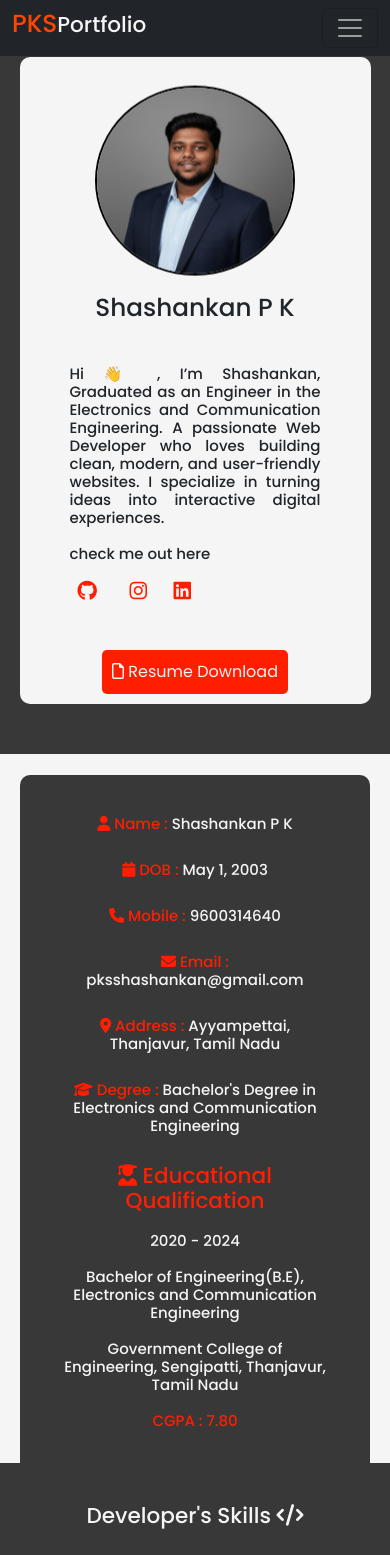
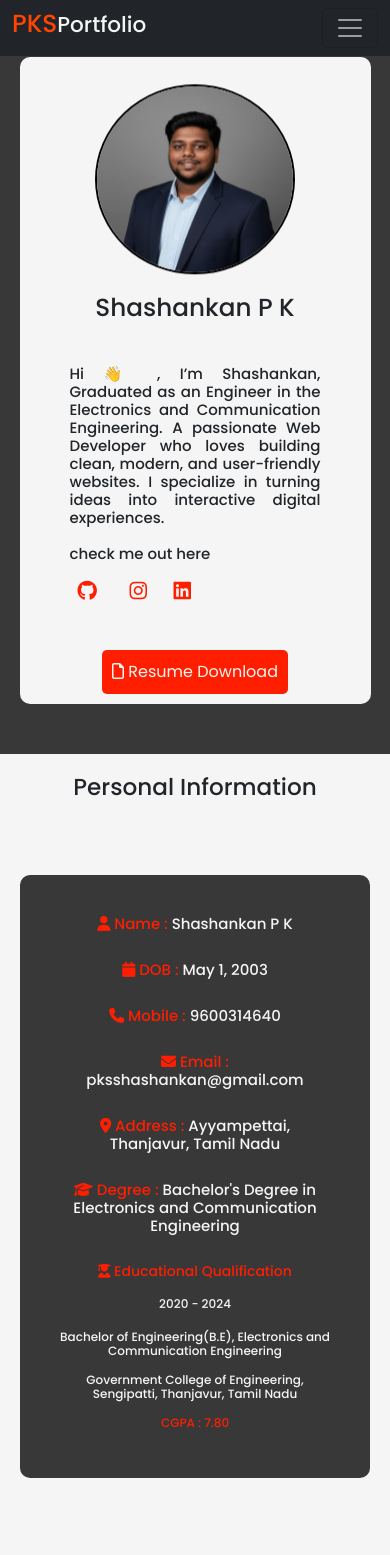
Before and after one commit to Shashankan-PKS/Shashankan-Portfolio, a React (Vite) app: page / in a window 390 px wide. Shown: the top 1555 px of the page. Built offline with nearby package versions, Linux system fonts and the light colour scheme.

Commit message:
updated css files

```diff
--- a/src/personalInfo/Info.css
+++ b/src/personalInfo/Info.css
@@ -33,8 +33,14 @@
     color: rgb(255, 30, 0);
 }
 @media (max-width:678px){
+    .info{
+        height: 100vh;
+    }
     .information{
         grid-template-columns: repeat(1, 1fr);
+    }
+    .infocontainer{
+        margin-top: 100px;
     }
     .information h5{
         padding: 10px;
@@ -48,3 +54,14 @@
         padding: 10px;
     }
 }
+@media (max-width:478px){
+    .eduqual h4{
+        font-size: 14px;
+    }.eduqual .academic h5 {
+        font-size: 12px;
+    }
+    .eduqual .academic h6{
+        font-size: 12px;
+        padding: 10px;
+    }
+}
```
